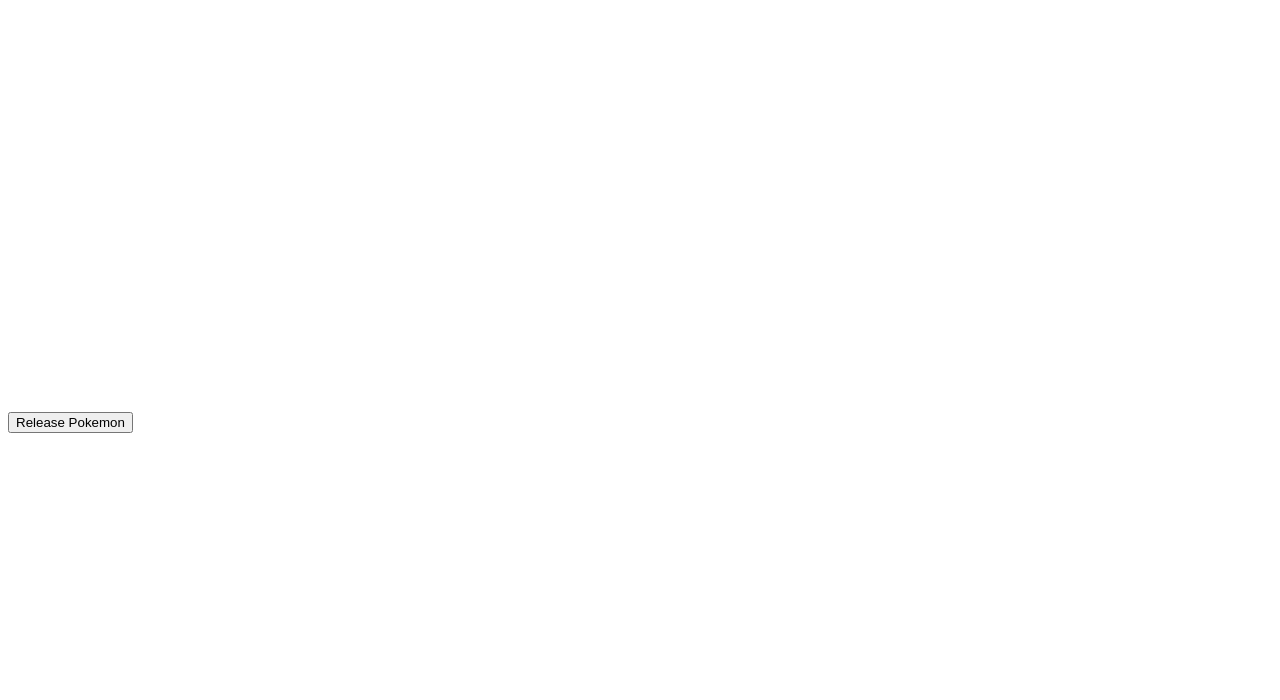
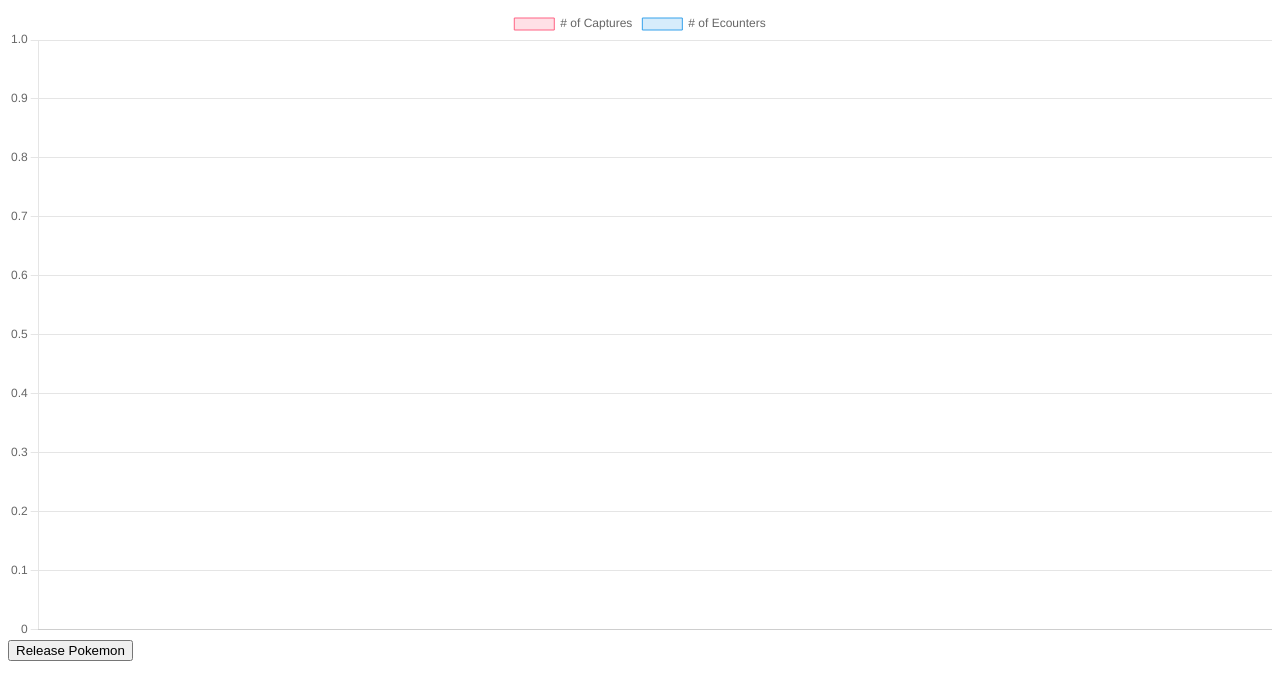
Before and after one commit to MariaOrtiz1/-lab-11-pokemon-catcher, a plain HTML site: page results/results.html in a window 1280 px wide. Drawn offline with nearby package versions, Linux system fonts and the light colour scheme.

Commit message:
finished graph and everything is working. Need to add css and tests

```diff
--- a/data-utils.js
+++ b/data-utils.js
@@ -1,5 +1,5 @@
-import { findById } from './utils';
-import pokemonData from './data';
+import { findById } from './utils.js';
+import { pokemonData } from './data.js';
 
 export function mungeCaptured(exampleArray) {
     // results will always start off as an empty array!
@@ -7,7 +7,8 @@ export function mungeCaptured(exampleArray) {
 // loops through all of the pokemon and searches for the right id
     for (let item of exampleArray) {
 // When the right id is found, it is pushed into the empty array, this is function is for the capture id!
-        results.push(item.captured);
+        const mungedDataCaptured = findById(exampleArray, item.id);
+        results.push(mungedDataCaptured.captured);
     }
     return results;
 }
@@ -19,7 +20,8 @@ export function mungeEncountered(exampleArray) {
 // loops through all of the pokemon and searches for the right id
     for (let item of exampleArray) {
 // When the right id is found, it is pushed into the empty array, this is function is for the enecountered id!
-        results.push(item.encountered);
+        const mungedDataEncountered = findById(exampleArray, item.id);
+        results.push(mungedDataEncountered);
     }
     return results;
 }
--- a/results/results.html
+++ b/results/results.html
@@ -6,13 +6,16 @@
     <meta name="viewport" content="width=device-width, initial-scale=1.0">
     <meta http-equiv="X-UA-Compatible" content="ie=edge">
     <link href="https://fonts.googleapis.com/css2?family=Titillium+Web:wght@300&display=swap" rel="stylesheet">
+    <script src="https://cdn.jsdelivr.net/npm/chart.js@3.2.1/dist/chart.min.js"></script>
     <title>Pokemon Results!</title>
 </head>
-    <section>
-        <canvas id="pokemoneChart" width="400" height="400"></canvas>
-    </section>
-    <button id="release-pokemon">Release Pokemon</button>
 <body>
-
+    <main>
+        <section>
+            <canvas id="pokemonChart" clas="graph"></canvas>
+        </section>
+        <button id="release-pokemon">Release Pokemon</button>
+</main>
 </body>
+<script type="module" src="results.js"></script>
 </html>
--- a/results/results.js
+++ b/results/results.js
@@ -1,5 +1,74 @@
 import { mungeNames, mungeCaptured, mungeEncountered, mungeGens } from '../data-utils.js';
 import { getPokedex, setPokedex } from '../local-storage.js';
+const resetButton = document.querySelector('#release-pokemon');
+const pokedex = getPokedex();
 
-let pkmnC
-let resetButton = document.querySelector('#release-pokemon')
+let ctx = document.getElementById('pokemonChart').getContext('2d');
+
+const names = mungeNames(pokedex);
+const capturedData = mungeCaptured(pokedex);
+const encounteredData = mungeEncountered(pokedex);
+const gens = mungeGens(pokedex);
+
+let pokemonChart = new Chart(ctx, {
+    type: 'bar',
+    data: {
+        labels: names,
+        datasets: [
+            {
+                label: '# of Captures',
+                data: capturedData,
+                backgroundColor: [
+                    'rgba(255, 99, 132, 0.2)',
+                    'rgba(54, 162, 235, 0.2)',
+                    'rgba(255, 206, 86, 0.2)',
+                    'rgba(75, 192, 192, 0.2)',
+                    'rgba(153, 102, 255, 0.2)',
+                    'rgba(255, 159, 64, 0.2)'
+                ],
+                borderColor: [
+                    'rgba(255, 99, 132, 1)',
+                    'rgba(54, 162, 235, 1)',
+                    'rgba(255, 206, 86, 1)',
+                    'rgba(75, 192, 192, 1)',
+                    'rgba(153, 102, 255, 1)',
+                    'rgba(255, 159, 64, 1)'
+                ],
+                borderWidth: 1,
+            },
+            {
+                label: '# of Ecounters',
+                data: encounteredData,
+                backgroundColor: [
+                    'rgba(255, 99, 132, 0.2)',
+                    'rgba(54, 162, 235, 0.2)',
+                    'rgba(255, 206, 86, 0.2)',
+                    'rgba(75, 192, 192, 0.2)',
+                    'rgba(153, 102, 255, 0.2)',
+                    'rgba(255, 159, 64, 0.2)'
+                ],
+                borderColor: [
+                    'rgba(255, 99, 132, 1)',
+                    'rgba(54, 162, 235, 1)',
+                    'rgba(255, 206, 86, 1)',
+                    'rgba(75, 192, 192, 1)',
+                    'rgba(153, 102, 255, 1)',
+                    'rgba(255, 159, 64, 1)'
+                ],
+                borderWidth: 1,
+            },
+        ],
+    },
+    options: {
+        scales: {
+            y: {
+                beginAtZero: true,
+            },
+        },
+    },
+});
+
+resetButton.addEventListener('click', () => {
+    localStorage.removeItem('POKEDEX');
+    window.location.replace('../index.html');
+});
```
